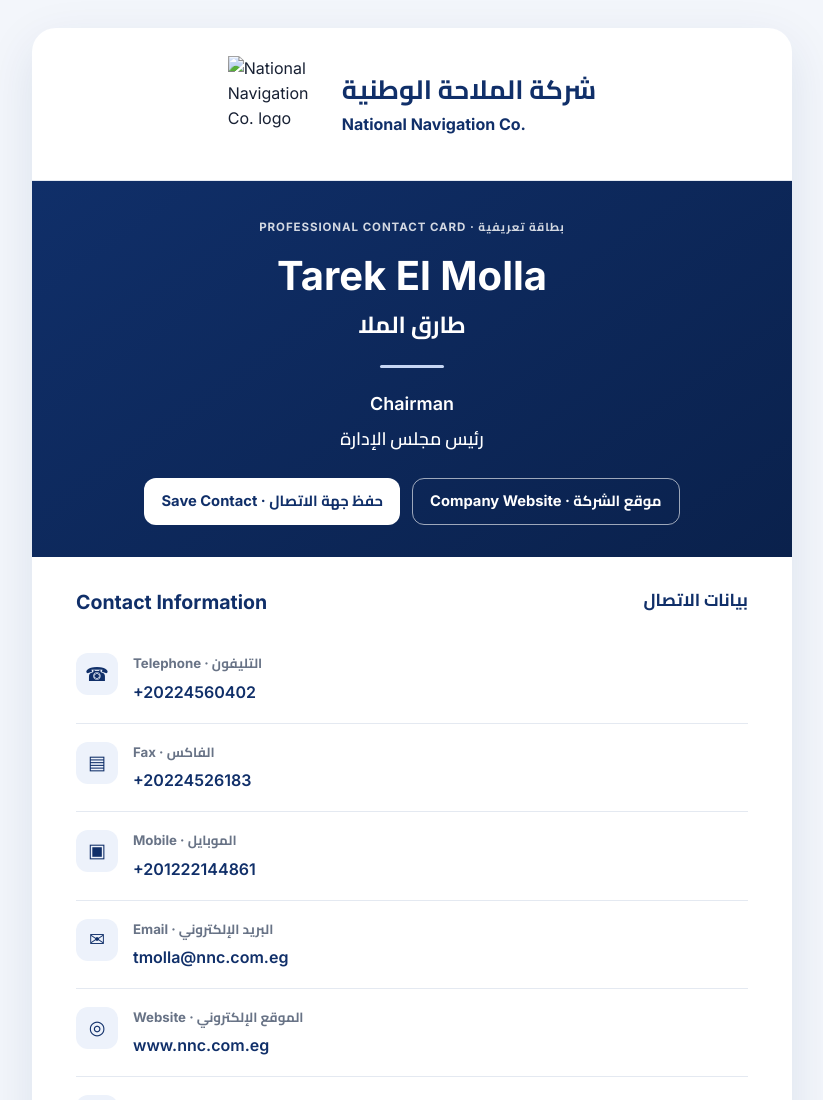
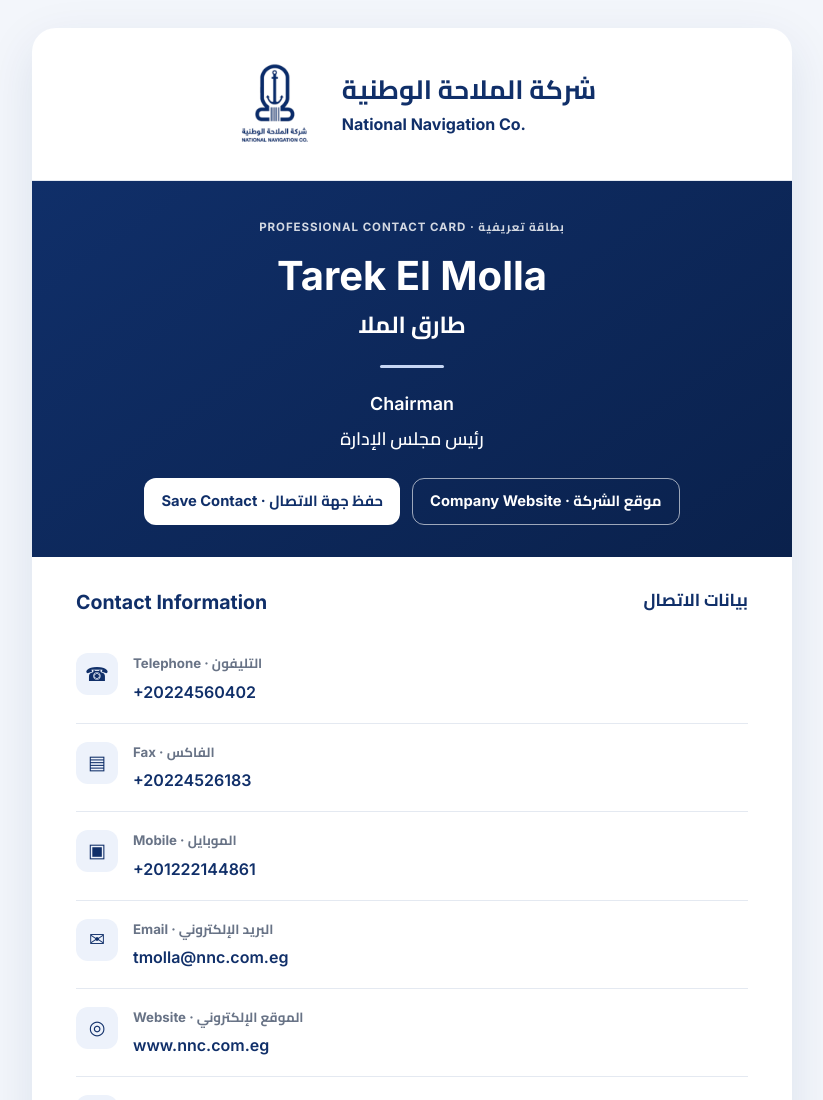
Before and after one commit to mahmoudgoba777/nnc-tarek-contact, a plain HTML site: page index.html in a window 1280 px wide. Shown: the top 1100 px of the page, without its empty margins (228-1051 px from the left). Drawn offline with Linux system fonts and the light colour scheme.

Commit message:
Update logo image source in index.html

```diff
--- a/index.html
+++ b/index.html
@@ -12,7 +12,7 @@
 <body>
 <main class="page">
   <header class="brand">
-    <img class="logo" src="assets/nnc-logo.png" alt="National Navigation Co. logo">
+<img src="NNC_LOGO.png" alt="National Navigation Co. logo" class="logo">
     <div class="brand-name">
       <h1 lang="ar" dir="rtl">شركة الملاحة الوطنية</h1>
       <p>National Navigation Co.</p>
```
